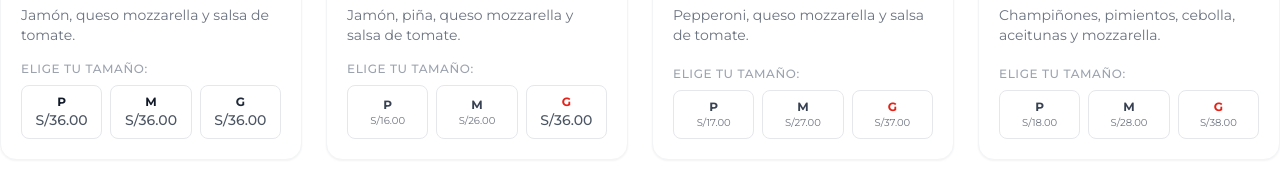
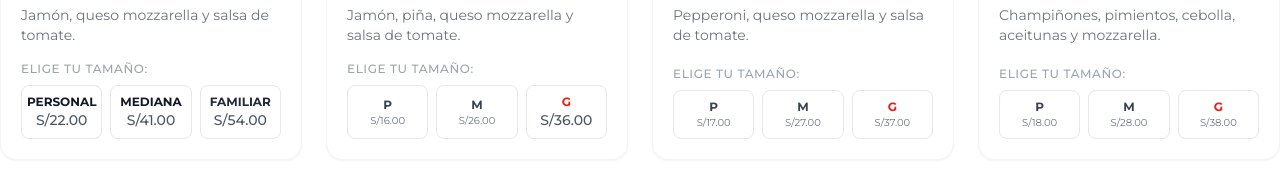
Before and after one commit to Jn-Mendoza98/paginadesdecero, a plain HTML site: page menu.html in a window 1280 px wide. Shown: the part 1027-1208 px from the top of the page. Drawn offline with nearby package versions, Linux system fonts and the light colour scheme; a web font is replaced by a local one.

Commit message:
Update size buttons and pricing in menu.html

```diff
--- a/menu.html
+++ b/menu.html
@@ -194,16 +194,16 @@
                     <p class="text-xs text-gray-400 mb-2 font-medium uppercase tracking-wider">Elige tu tamaño:</p>
                     <div class="grid grid-cols-3 gap-2">
                         <button onclick="cartApp.addItem('Americana (Personal)', 15.00, 'https://images.unsplash.com/photo-1513104890138-7c749659a591?auto=format&fit=crop&w=600&q=80')" class="flex flex-col items-center justify-center py-2 px-1 border border-gray-200 rounded-lg hover:border-primary hover:bg-primary/5 transition-colors group">
-                            <span class="text-xs font-bold text-gray-900 group-hover:text-primary">P</span>
-                            <span class="text-sm text-gray-600 font-medium">S/36.00</span>
+                            <span class="text-xs font-bold text-gray-900 group-hover:text-primary">PERSONAL</span>
+                            <span class="text-sm text-gray-600 font-medium">S/22.00</span>
                         </button>
                         <button onclick="cartApp.addItem('Americana (Mediana)', 25.00, 'https://images.unsplash.com/photo-1513104890138-7c749659a591?auto=format&fit=crop&w=600&q=80')" class="flex flex-col items-center justify-center py-2 px-1 border border-gray-200 rounded-lg hover:border-primary hover:bg-primary/5 transition-colors group">
-                            <span class="text-xs font-bold text-gray-900 group-hover:text-primary">M</span>
-                            <span class="text-sm text-gray-600 font-medium">S/36.00</span>
+                            <span class="text-xs font-bold text-gray-900 group-hover:text-primary">MEDIANA</span>
+                            <span class="text-sm text-gray-600 font-medium">S/41.00</span>
                         </button>
                         <button onclick="cartApp.addItem('Americana (Grande)', 35.00, 'https://images.unsplash.com/photo-1513104890138-7c749659a591?auto=format&fit=crop&w=600&q=80')" class="flex flex-col items-center justify-center py-2 px-1 border border-gray-200 rounded-lg hover:border-primary hover:bg-primary/5 transition-colors group">
-                            <span class="text-xs font-bold text-text-gray-900 group-hover:text-primary">G</span>
-                            <span class="text-sm text-gray-600 font-medium">S/36.00</span>
+                            <span class="text-xs font-bold text-text-gray-900 group-hover:text-primary">FAMILIAR</span>
+                            <span class="text-sm text-gray-600 font-medium">S/54.00</span>
                         </button>
                     </div>
                 </div>
```
